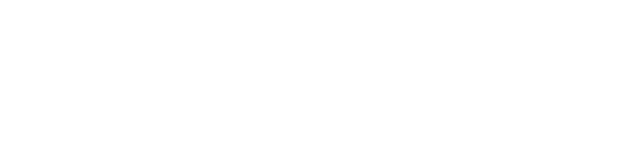
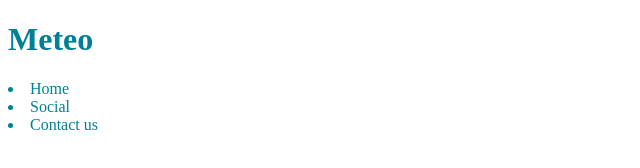
Before and after one commit to LorenzoMiglietta/ProgettoMeteo, a plain HTML site: page index.html in a window 1280 px wide. Shown: the whole page, without its empty margins (0-640 px from the left). Drawn offline with Linux system fonts and the light colour scheme.

Commit message:
Added style sheet

```diff
--- a/index.html
+++ b/index.html
@@ -4,9 +4,19 @@
     <meta charset="UTF-8">
     <meta http-equiv="X-UA-Compatible" content="IE=edge">
     <meta name="viewport" content="width=device-width, initial-scale=1.0">
-    <title>Document</title>
+    <title>NowMeteo</title>
+    <link rel="stylesheet" href="style.css">
 </head>
 <body>
-
+    <header>
+        <h1>
+            Meteo
+        </h1>
+        <nav>
+            <li>Home</li>
+            <li>Social</li>
+            <li>Contact us</li>
+        </nav>
+    </header>
 </body>
 </html>
--- /dev/null
+++ b/style.css
@@ -0,0 +1,7 @@
+:root{
+    --ciano:#008094
+}
+
+body{
+    color: var(--ciano);
+}
```
